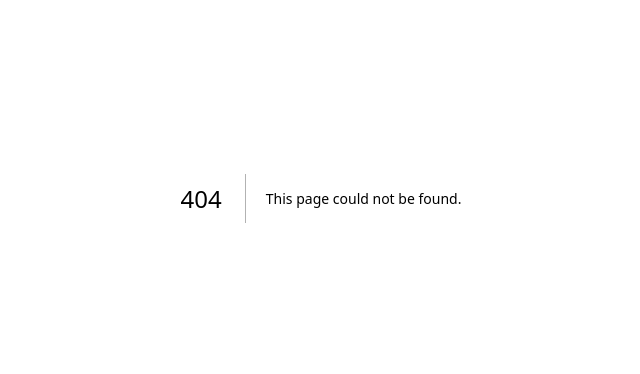
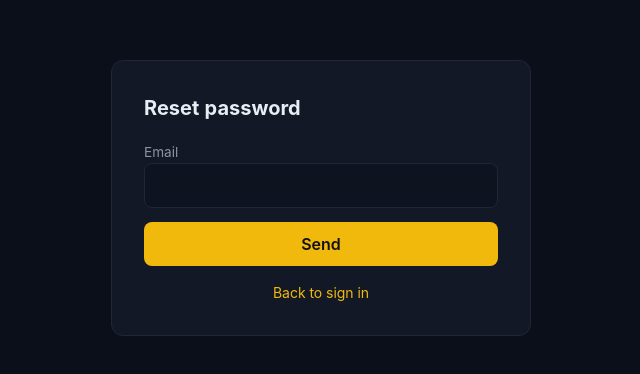
Before and after one commit to lostjoel2009-cmd/bybit-alpha, a Next.js app: page /forgot-password in a window 1280 px wide. Before the commit this address had no page. Shown: the part 202-576 px from the top of the page, without its empty margins (319-959 px from the left). Built offline with nearby package versions, Linux system fonts and the light colour scheme.

Commit message:
Create page.tsx

```diff
--- /dev/null
+++ b/src/app/forgot-password/page.tsx
@@ -0,0 +1,35 @@
+"use client";
+import { useState } from "react";
+import Link from "next/link";
+import { useRouter } from "next/navigation";
+
+export default function ForgotPage() {
+  const router = useRouter();
+  const [email, setEmail] = useState("");
+  const [msg, setMsg] = useState("");
+  const [loading, setLoading] = useState(false);
+
+  async function submit(e: React.FormEvent) {
+    e.preventDefault();
+    setLoading(true); setMsg("");
+    const res = await fetch("/api/auth/forgot", { method: "POST", headers: { "Content-Type": "application/json" }, body: JSON.stringify({ email }) });
+    setLoading(false);
+    setMsg("If that email is registered, contact support to reset your password.");
+  }
+
+  return (
+    <div style={{ minHeight: "100vh", display: "flex", alignItems: "center", justifyContent: "center", padding: 24 }}>
+      <div className="card" style={{ padding: 32, width: "100%", maxWidth: 420 }}>
+        <h1 style={{ fontSize: 20, fontWeight: 700, marginBottom: 16 }}>Reset password</h1>
+        <form onSubmit={submit} style={{ display: "flex", flexDirection: "column", gap: 14 }}>
+          <div><label>Email</label><input type="email" required value={email} onChange={(e) => setEmail(e.target.value)} /></div>
+          <button disabled={loading} className="btn" style={{ opacity: loading ? 0.6 : 1 }}>{loading ? "..." : "Send"}</button>
+        </form>
+        {msg && <div style={{ marginTop: 14, fontSize: 13, color: "var(--muted)" }}>{msg}</div>}
+        <div style={{ marginTop: 16, fontSize: 14, textAlign: "center" }}>
+          <Link href="/login" style={{ color: "var(--primary)" }}>Back to sign in</Link>
+        </div>
+      </div>
+    </div>
+  );
+      }
```
